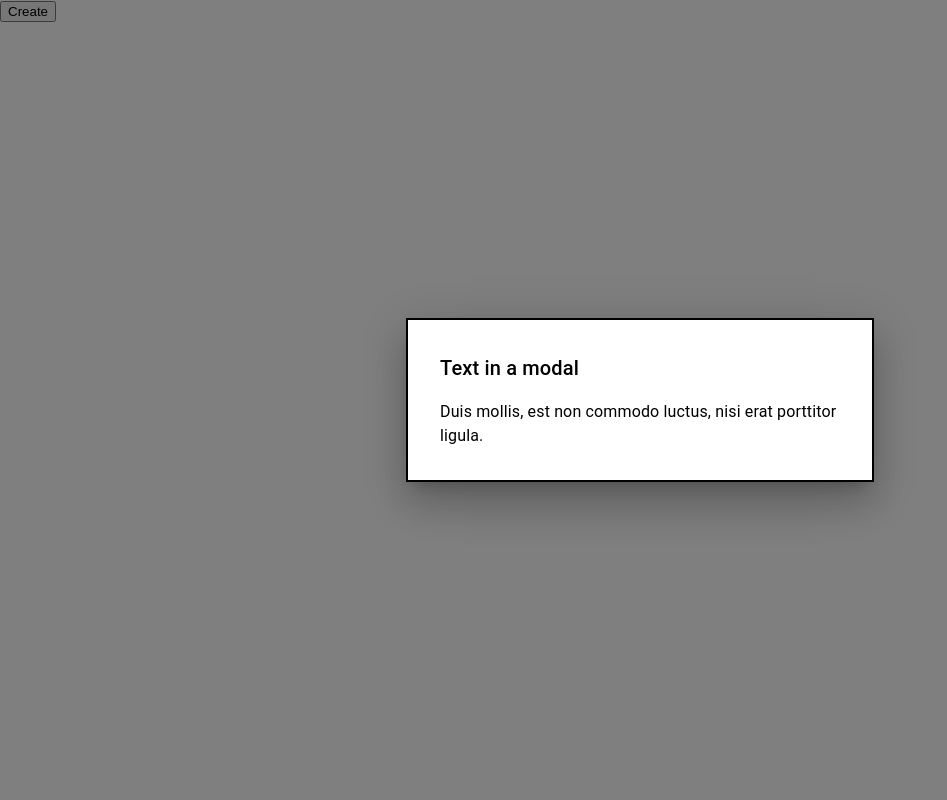
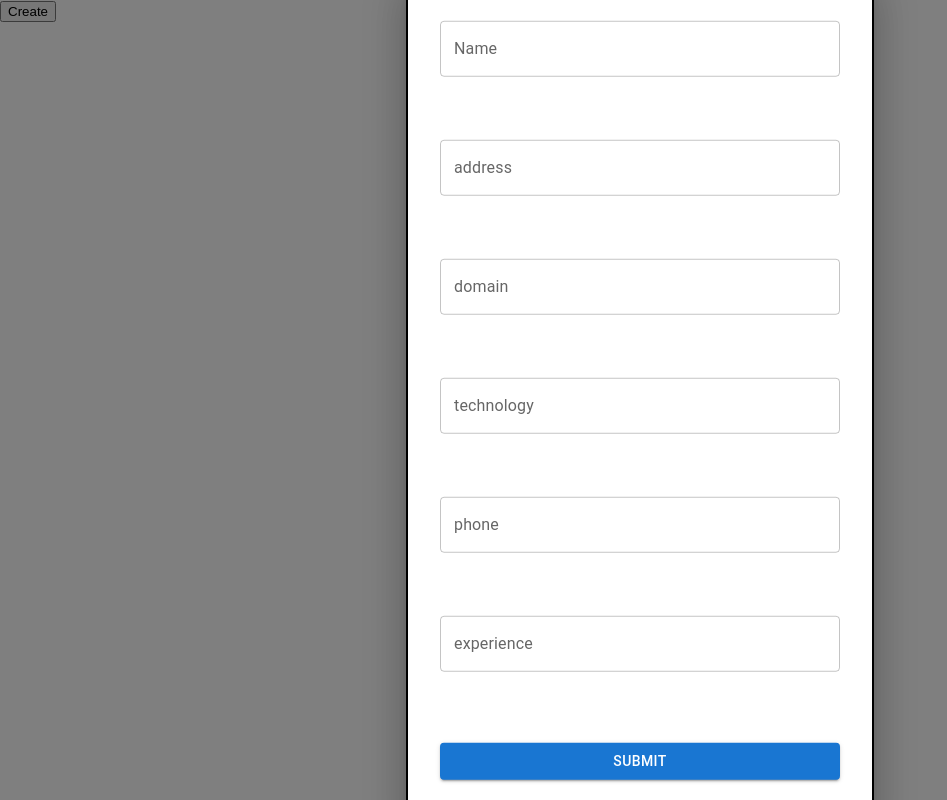
Before and after one commit to khushbooAggarwal15/Job-portal, a React (Create React App) app: page /dashboard in a window 1280 px wide. Both pictures are taken after a click on the button "Create". Shown: the whole page, without its empty margins (0-947 px from the left). Built offline with nearby package versions, Linux system fonts and the light colour scheme.

Commit message:
redux-formData

```diff
--- a/package.json
+++ b/package.json
@@ -5,6 +5,7 @@
   "dependencies": {
     "@emotion/react": "^11.11.3",
     "@emotion/styled": "^11.11.0",
+    "@hookform/resolvers": "^3.3.4",
     "@mui/material": "^5.15.3",
     "@reduxjs/toolkit": "^2.0.1",
     "@testing-library/jest-dom": "^5.17.0",
@@ -12,10 +13,13 @@
     "@testing-library/user-event": "^13.5.0",
     "react": "^18.2.0",
     "react-dom": "^18.2.0",
+    "react-hook-form": "^7.49.2",
+    "react-redux": "^9.0.4",
     "react-router-dom": "^6.21.1",
     "react-scripts": "5.0.1",
     "redux": "^5.0.1",
-    "web-vitals": "^2.1.4"
+    "web-vitals": "^2.1.4",
+    "yup": "^1.3.3"
   },
   "scripts": {
     "start": "react-scripts start",
--- a/src/components/ModalPopup/ModalPopup.jsx
+++ b/src/components/ModalPopup/ModalPopup.jsx
@@ -1,8 +1,7 @@
 import * as React from "react";
 import Box from "@mui/material/Box";
-import Button from "@mui/material/Button";
-import Typography from "@mui/material/Typography";
 import Modal from "@mui/material/Modal";
+import ReactHookForm from "../ReactHookForm/ReactHookForm";
 
 const style = {
   position: "absolute",
@@ -15,6 +14,7 @@ const style = {
   boxShadow: 24,
   p: 4,
 };
+
 function ModalPopup({ open, handleClose }) {
   return (
     <>
@@ -25,12 +25,7 @@ function ModalPopup({ open, handleClose }) {
         aria-describedby="modal-modal-description"
       >
         <Box sx={style}>
-          <Typography id="modal-modal-title" variant="h6" component="h2">
-            Text in a modal
-          </Typography>
-          <Typography id="modal-modal-description" sx={{ mt: 2 }}>
-            Duis mollis, est non commodo luctus, nisi erat porttitor ligula.
-          </Typography>
+          <ReactHookForm />
         </Box>
       </Modal>
     </>
--- /dev/null
+++ b/src/components/ReactHookForm/ReactHookForm.jsx
@@ -0,0 +1,167 @@
+import React from "react";
+import { useForm, Controller } from "react-hook-form";
+import { yupResolver } from "@hookform/resolvers/yup";
+import { useDispatch, useSelector } from "react-redux";
+import Button from "@mui/material/Button";
+import TextField from "@mui/material/TextField";
+import * as yup from "yup";
+import { updateFormData } from "../../redux/formDataSlice";
+
+const schema = yup.object().shape({
+  name: yup.string().required("Name is required"),
+  address: yup.string().required("Address is required"),
+  domain: yup.string().required("Domain is required"),
+  technology: yup.string().required("Technology is required"),
+  experience: yup.string().required("Experience is required"),
+  phone: yup.string().required("Phone is required"),
+});
+
+function ReactHookForm() {
+  const dispatch = useDispatch();
+  const formData = useSelector((state) => state.formData.data);
+  const {
+    control,
+    handleSubmit,
+    formState: { errors },
+  } = useForm({ resolver: yupResolver(schema) });
+
+  const onSubmit = (data) => {
+    dispatch(updateFormData(data));
+    console.log(formData);
+  };
+  return (
+    <>
+      <form onSubmit={handleSubmit(onSubmit)}>
+        <Controller
+          control={control}
+          name="name"
+          render={({ field }) => (
+            <TextField
+              {...field}
+              margin="normal"
+              fullWidth
+              id="name"
+              label="Name"
+              name="name"
+              autoComplete="name"
+              autoFocus
+            />
+          )}
+        />
+        <p style={{ color: "red", height: "7px", fontStyle: "italic" }}>
+          {errors?.name?.message}
+        </p>
+
+        <Controller
+          control={control}
+          name="address"
+          render={({ field }) => (
+            <TextField
+              {...field}
+              margin="normal"
+              fullWidth
+              name="address"
+              label="address"
+              type="address"
+              id="address"
+              autoComplete="address"
+            />
+          )}
+        />
+        <p style={{ color: "red", height: "7px", fontStyle: "italic" }}>
+          {errors?.address?.message}
+        </p>
+
+        <Controller
+          control={control}
+          name="domain"
+          render={({ field }) => (
+            <TextField
+              {...field}
+              margin="normal"
+              fullWidth
+              id="domain"
+              label="domain"
+              name="domain"
+              autoComplete="domain"
+              autoFocus
+            />
+          )}
+        />
+        <p style={{ color: "red", height: "7px", fontStyle: "italic" }}>
+          {errors?.domain?.message}
+        </p>
+
+        <Controller
+          control={control}
+          name="technology"
+          render={({ field }) => (
+            <TextField
+              {...field}
+              margin="normal"
+              fullWidth
+              name="technology"
+              label="technology"
+              type="technology"
+              id="technology"
+              autoComplete="technology"
+            />
+          )}
+        />
+        <p style={{ color: "red", height: "7px", fontStyle: "italic" }}>
+          {errors?.technology?.message}
+        </p>
+        <Controller
+          control={control}
+          name="phone"
+          render={({ field }) => (
+            <TextField
+              {...field}
+              margin="normal"
+              fullWidth
+              id="phone"
+              label="phone"
+              name="phone"
+              autoComplete="phone"
+              autoFocus
+            />
+          )}
+        />
+        <p style={{ color: "red", height: "7px", fontStyle: "italic" }}>
+          {errors?.phone?.message}
+        </p>
+
+        <Controller
+          control={control}
+          name="experience"
+          render={({ field }) => (
+            <TextField
+              {...field}
+              margin="normal"
+              fullWidth
+              name="experience"
+              label="experience"
+              type="experience"
+              id="experience"
+              autoComplete="experience"
+            />
+          )}
+        />
+        <p style={{ color: "red", height: "7px", fontStyle: "italic" }}>
+          {errors?.experience?.message}
+        </p>
+
+        <Button
+          type="submit"
+          fullWidth
+          variant="contained"
+          sx={{ mt: 3, mb: 2 }}
+        >
+          Submit
+        </Button>
+      </form>
+    </>
+  );
+}
+
+export default ReactHookForm;
--- a/src/index.js
+++ b/src/index.js
@@ -1,13 +1,16 @@
-import React from 'react';
-import ReactDOM from 'react-dom/client';
-import './index.css';
-import App from './App';
-import reportWebVitals from './reportWebVitals';
-
-const root = ReactDOM.createRoot(document.getElementById('root'));
+import React from "react";
+import ReactDOM from "react-dom/client";
+import "./index.css";
+import App from "./App";
+import reportWebVitals from "./reportWebVitals";
+import { Provider } from "react-redux";
+import store from "./redux/store.js";
+const root = ReactDOM.createRoot(document.getElementById("root"));
 root.render(
   <React.StrictMode>
-    <App />
+    <Provider store={store}>
+      <App />
+    </Provider>
   </React.StrictMode>
 );
 
--- /dev/null
+++ b/src/redux/formDataSlice.js
@@ -0,0 +1,24 @@
+import { createSlice } from "@reduxjs/toolkit";
+
+export const formDataSlice = createSlice({
+  name: "formData",
+  initialState: {
+    data: {
+      name: "",
+      phone: "",
+      email: "",
+      technology: "",
+      domain: "",
+      experience: "",
+    },
+  },
+  reducers: {
+    updateFormData: (state, action) => {
+      state.data = { ...state.data, ...action.payload };
+    },
+  },
+});
+
+export const { updateFormData } = formDataSlice.actions;
+
+export default formDataSlice.reducer;
--- /dev/null
+++ b/src/redux/rootreducer.js
@@ -0,0 +1,8 @@
+import { combineReducers } from "@reduxjs/toolkit";
+import formDataReducer from "./formDataSlice.js";
+
+const rootReducer = combineReducers({
+  formData: formDataReducer,
+});
+
+export default rootReducer;
--- a/src/redux/store.js
+++ b/src/redux/store.js
@@ -1,8 +1,8 @@
 import { configureStore } from "@reduxjs/toolkit";
-import counterReducer from "./action";
+import rootReducer from "./rootreducer.js";
 
 const store = configureStore({
-  reducer: {},
+  reducer: rootReducer,
 });
 
 export default store;
```
Also changed, not shown: src/redux/createslice.js (deleted, +0 -16 lines), 1 other file (tests, documents, lock files or other folders).
